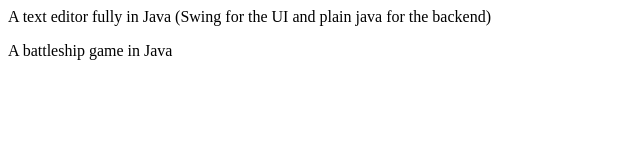
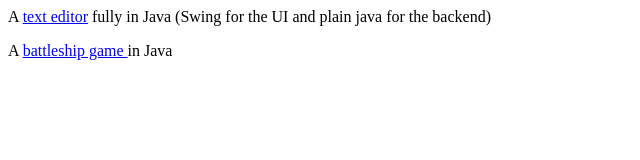
Before and after one commit to RyanMoussouni/RyanMoussouni.github.io, a plain HTML site: page index.html in a window 1280 px wide. Shown: the whole page, without its empty margins (0-640 px from the left). Drawn offline with Linux system fonts and the light colour scheme.

Commit message:
Update index.html

```diff
--- a/index.html
+++ b/index.html
@@ -1,9 +1,9 @@
 <body>
 <p>
-A <a src=google.com>text editor</a> fully in Java (Swing for the UI and plain java for the backend)
+A <a href="google.com">text editor</a> fully in Java (Swing for the UI and plain java for the backend)
 </p>
 
 <p>
-A <a src=google.com> battleship game <a/> in Java
+A <a href="google.com"> battleship game <a/> in Java
 </a>
 </body>
```
